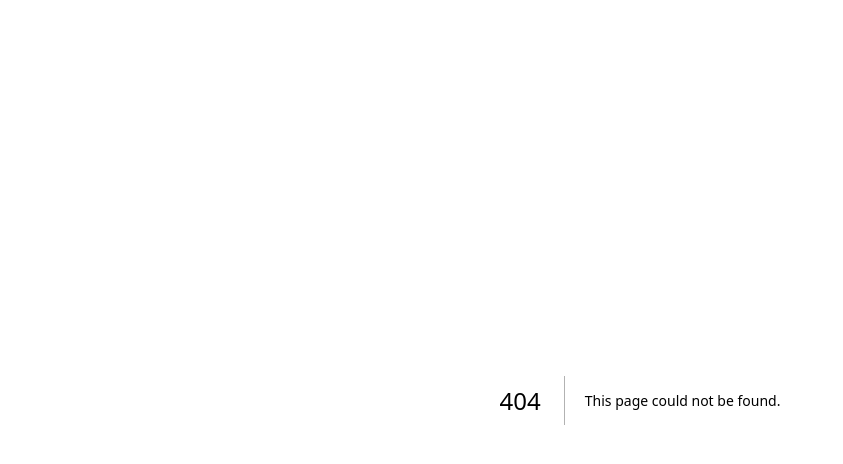
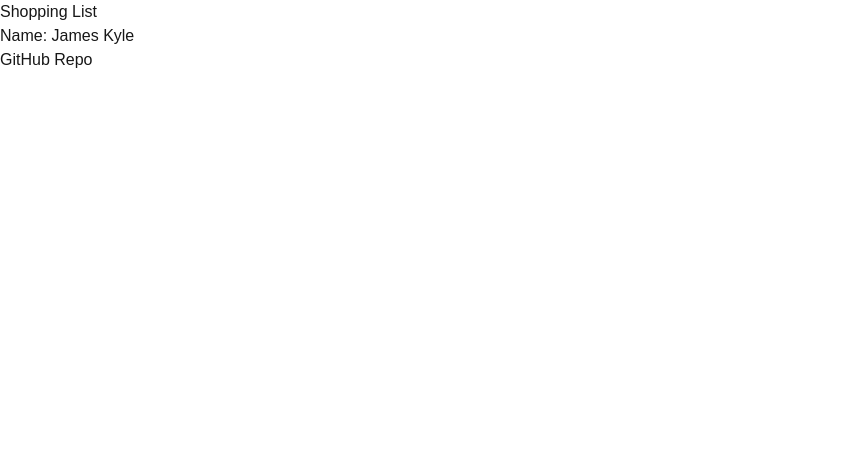
Before and after one commit to James-RD-Kyle/cprg306-assignments, a Next.js app: page /week-2 in a window 1280 px wide. Before the commit this address had no page. Shown: the top 464 px of the page, without its empty margins (0-843 px from the left). Built offline with nearby package versions, Linux system fonts and the light colour scheme.

Commit message:
Completed Steps 1 - 3 of week 2 assignment.

```diff
--- /dev/null
+++ b/app/week-2/page.js
@@ -0,0 +1,9 @@
+import StudentInfo from "./student-info"
+export default function Page() {
+    return (
+        <main>
+            <h1>Shopping List</h1>
+            <StudentInfo/>
+        </main>
+    )
+}
--- /dev/null
+++ b/app/week-2/student-info.js
@@ -0,0 +1,10 @@
+import Link from 'next/link'
+
+export default function StudentInfo () {
+    return (
+        <div>
+            <p>Name: James Kyle</p>
+            <Link href="https://github.com/James-RD-Kyle/cprg306-assignments">GitHub Repo</Link>
+        </div>
+    );
+}
```
